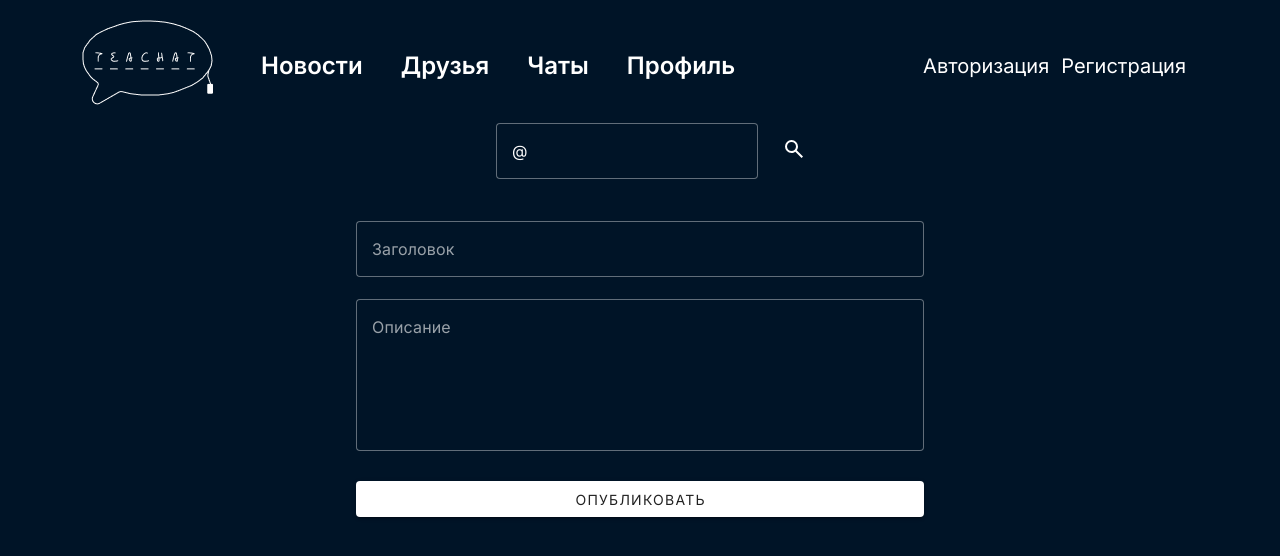
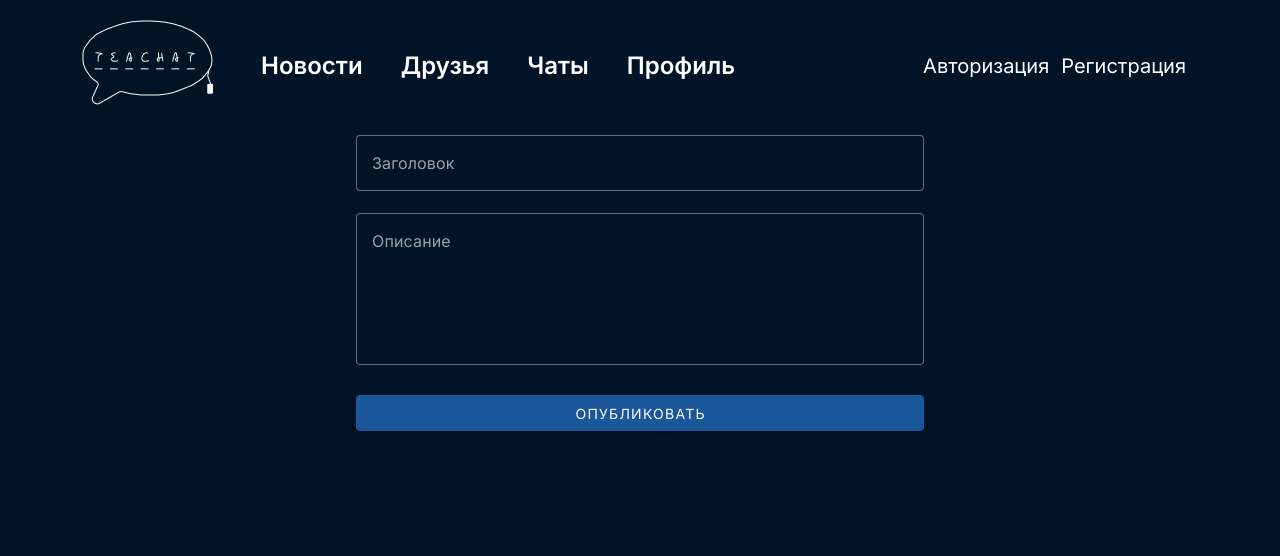
Before and after one commit to radoslavnaya-coder/up03-4, a Vue app: page /addpost in a window 1280 px wide. Shown: the top 556 px of the page. Built offline with nearby package versions, Linux system fonts and the light colour scheme.

Commit message:
Изменение профиля

```diff
--- a/src/components/Header.vue
+++ b/src/components/Header.vue
@@ -95,36 +95,6 @@
           >
         </nav>
       </div>
-      <v-container class="" style="width: 25vw">
-        <v-row>
-          <v-col class="py-0" cols="11">
-            <v-text-field
-              v-model="search"
-              :rules="searchEngine"
-              variant="outlined"
-              clearable
-              placeholder="Поиск по идентификатору @"
-              type="text"
-              class="text-white"
-              @click:clear="clearMessage"
-              @click:send="findName"
-            ></v-text-field>
-          </v-col>
-          <v-col cols="1">
-            <svg
-              xmlns="http://www.w3.org/2000/svg"
-              width="24"
-              height="24"
-              viewBox="0 0 24 24"
-            >
-              <path
-                fill="white"
-                d="m19.6 21l-6.3-6.3q-.75.6-1.725.95T9.5 16q-2.725 0-4.612-1.888T3 9.5q0-2.725 1.888-4.612T9.5 3q2.725 0 4.613 1.888T16 9.5q0 1.1-.35 2.075T14.7 13.3l6.3 6.3zM9.5 14q1.875 0 3.188-1.312T14 9.5q0-1.875-1.312-3.187T9.5 5Q7.625 5 6.313 6.313T5 9.5q0 1.875 1.313 3.188T9.5 14"
-              />
-            </svg>
-          </v-col>
-        </v-row>
-      </v-container>
     </header>
 
     <!--  <router-link :to="{name: 'Products'}"> ProductListPage</router-link>-->
--- a/src/components/post/AddPost.vue
+++ b/src/components/post/AddPost.vue
@@ -20,7 +20,7 @@
           variant="outlined"
       ></v-textarea>
       <span class="d-block mb-4 text-danger" v-if="errors?.description">{{ errors.description[0] }}</span>
-      <v-btn @click="addPost" block class="mt-2">Опубликовать</v-btn>
+      <v-btn @click="addPost" block class="mt-2" color="#1a579a">Опубликовать</v-btn>
     </v-container>
   </v-sheet>
 </template>
--- a/src/pages/friend/FriendsPage.vue
+++ b/src/pages/friend/FriendsPage.vue
@@ -25,7 +25,36 @@ onMounted(() => {
 })
 </script>
 <template>
-  <!-- <CompPost v-for="p in posts" :key="p.id" :post="p" /> -->
+  <v-container class="" style="width: 25vw">
+    <v-row>
+      <v-col class="py-0" cols="11">
+        <v-text-field
+            v-model="search"
+            :rules="searchEngine"
+            variant="outlined"
+            clearable
+            placeholder="Поиск по идентификатору @"
+            type="text"
+            class="text-white"
+            @click:clear="clearMessage"
+            @click:send="findName"
+        ></v-text-field>
+      </v-col>
+      <v-col cols="1">
+        <svg
+            xmlns="http://www.w3.org/2000/svg"
+            width="24"
+            height="24"
+            viewBox="0 0 24 24"
+        >
+          <path
+              fill="white"
+              d="m19.6 21l-6.3-6.3q-.75.6-1.725.95T9.5 16q-2.725 0-4.612-1.888T3 9.5q0-2.725 1.888-4.612T9.5 3q2.725 0 4.613 1.888T16 9.5q0 1.1-.35 2.075T14.7 13.3l6.3 6.3zM9.5 14q1.875 0 3.188-1.312T14 9.5q0-1.875-1.312-3.187T9.5 5Q7.625 5 6.313 6.313T5 9.5q0 1.875 1.313 3.188T9.5 14"
+          />
+        </svg>
+      </v-col>
+    </v-row>
+  </v-container>
   <v-title class="text-white mx-4 fs-3" >Заявки в друзья</v-title>
   <RequestFriend v-for="fr in friendRequests" :key="fr.id" :friendRequest="fr"/>
 
```
Also changed, not shown: src/pages/post/AddPost.vue (+0 -16 lines).
